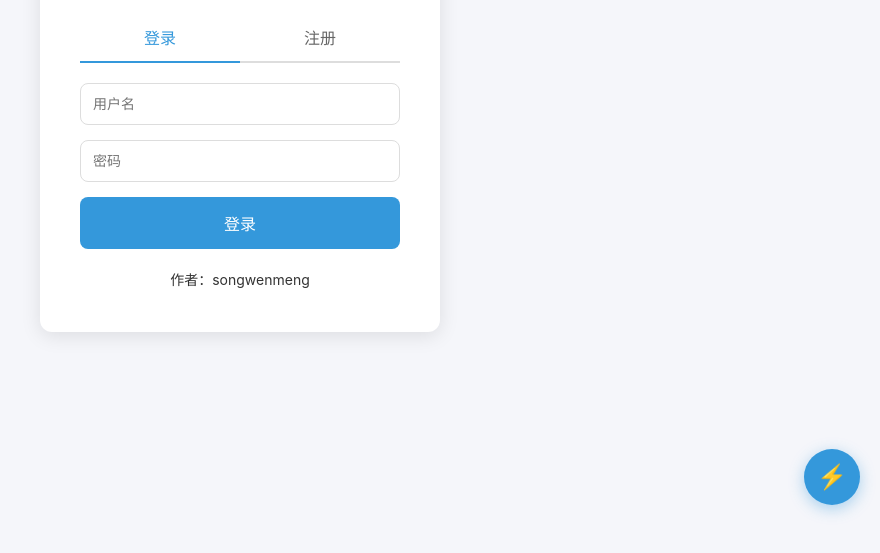
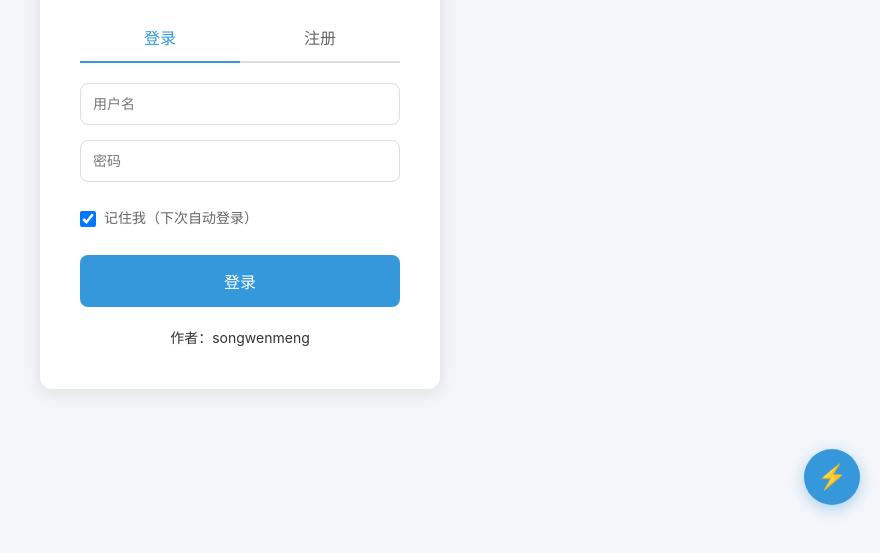
Before and after one commit to warfalcon/sports-exam-app, a plain HTML site: page index.html in a window 1280 px wide. Shown: the part 175-728 px from the top of the page, without its empty margins (400-1280 px from the left). Drawn offline with nearby package versions, Linux system fonts and the light colour scheme.

Commit message:
Add files via upload

```diff
--- a/app.js
+++ b/app.js
@@ -250,9 +250,17 @@ function login() {
     currentUser = user;
     document.getElementById('current-user').textContent = `欢迎，${user.username}`;
 
-    // 保存当前用户到 localStorage，用于自动登录
-    localStorage.setItem('sports_current_user', user.username);
-    // 保存登录用户名，用于记住用户名
+    // 根据"记住我"选项决定是否保存自动登录信息
+    const rememberMe = document.getElementById('remember-me')?.checked;
+    if (rememberMe) {
+        // 保存当前用户到 localStorage，用于自动登录
+        localStorage.setItem('sports_current_user', user.username);
+    } else {
+        // 如果不记住我，清除自动登录信息
+        localStorage.removeItem('sports_current_user');
+    }
+
+    // 保存登录用户名（用于填充登录框）
     localStorage.setItem('sports_login_username', user.username);
 
     // 应用主题颜色
--- a/index.html
+++ b/index.html
@@ -28,6 +28,10 @@
                 <div id="login-form" class="auth-form">
                     <input type="text" id="login-username" placeholder="用户名" class="mobile-input" autocomplete="username">
                     <input type="password" id="login-password" placeholder="密码" class="mobile-input" autocomplete="current-password">
+                    <label class="remember-me">
+                        <input type="checkbox" id="remember-me" checked>
+                        <span>记住我（下次自动登录）</span>
+                    </label>
                     <button onclick="login()" class="mobile-btn">登录</button>
                 </div>
 
--- a/styles.css
+++ b/styles.css
@@ -73,6 +73,22 @@ body {
     margin-top: 20px;
     color: var(--text-color);
     font-size: 14px;
+}
+
+.remember-me {
+    display: flex;
+    align-items: center;
+    gap: 8px;
+    margin: 10px 0;
+    font-size: 14px;
+    color: #666;
+    cursor: pointer;
+}
+
+.remember-me input[type="checkbox"] {
+    width: 16px;
+    height: 16px;
+    cursor: pointer;
 }
 
 .avatar-selector {
```
